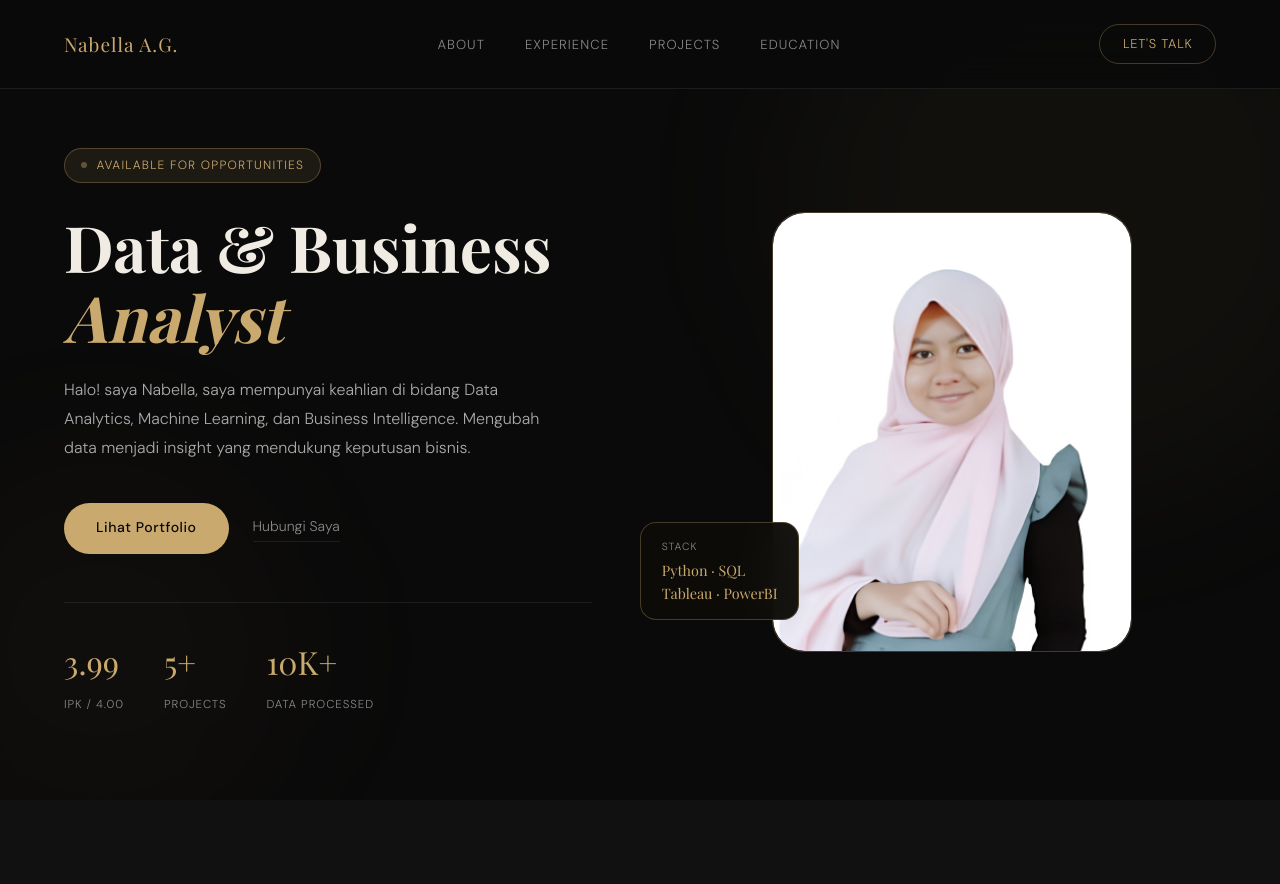
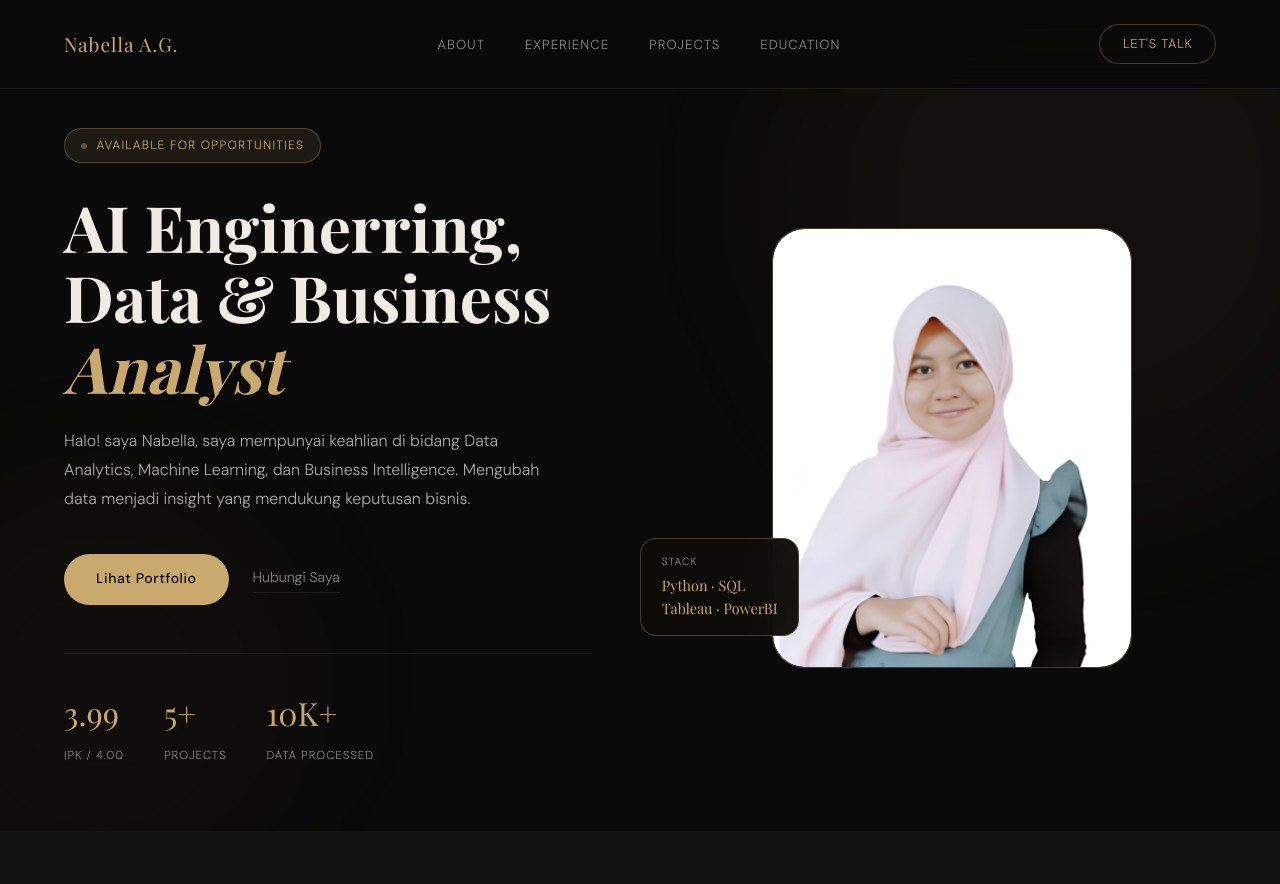
Before and after one commit to nabellaayug/Portofolio, a plain HTML site: page index.html in a window 1280 px wide. Shown: the top 884 px of the page. Drawn offline with nearby package versions, Linux system fonts and the light colour scheme; a web font is replaced by a local one.

Commit message:
Add title

```diff
--- a/index.html
+++ b/index.html
@@ -27,7 +27,7 @@
   <div class="hero-grid">
     <div class="hero-content">
       <div class="hero-badge">Available for opportunities</div>
-      <h1>Data & Business <em>Analyst</em></h1>
+      <h1>AI Enginerring, Data & Business <em>Analyst</em></h1>
       <p class="hero-desc">Halo! saya Nabella, saya mempunyai keahlian di bidang Data Analytics, Machine Learning, dan Business Intelligence. Mengubah data menjadi insight yang mendukung keputusan bisnis.</p>
       <div class="hero-actions">
         <a class="btn-primary" href="#projects">Lihat Portfolio</a>
```
